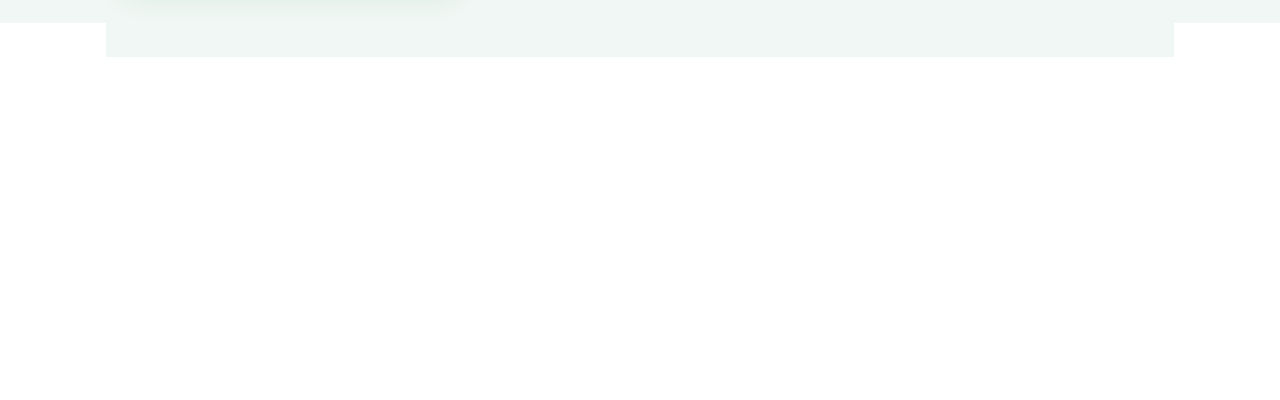
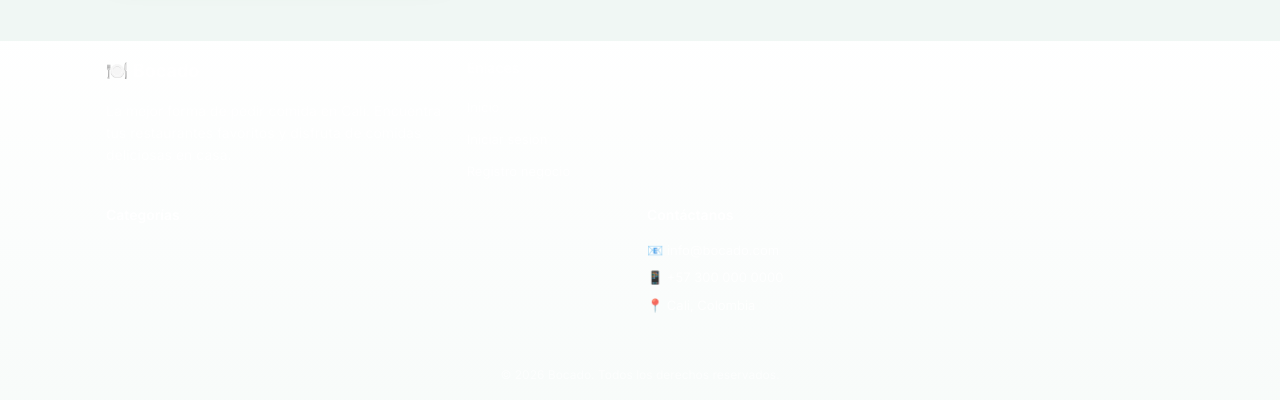
Before and after one commit to johnschneiider/Bocado, a Django app: page / in a window 1280 px wide. Shown: the part 1577-1977 px from the top of the page. Before the commit the page ends 1634 px from the top, so only its background shows below. Run offline with Django 4.2, Linux system fonts and the light colour scheme; data comes from the database, SQL or seed files in the repository; data that the repository does not hold is empty; some libraries are stand-ins or nearby versions.

Commit message:
feat: base.html with footer and header, infinite categories carousel, fixed superposition

```diff
--- a/static/app.css
+++ b/static/app.css
@@ -941,16 +941,22 @@ details[open] .chev {
 }
 
 /* Carrusel de categorías */
-.categories-carousel::-webkit-scrollbar {
-  height: 6px;
+.categories-carousel-wrapper {
+  overflow: hidden !important;
 }
-.categories-carousel::-webkit-scrollbar-track {
-  background: var(--surface-2);
-  border-radius: 3px;
+.categories-carousel {
+  animation: scroll-left 30s linear infinite;
 }
-.categories-carousel::-webkit-scrollbar-thumb {
-  background: var(--brand-2);
-  border-radius: 3px;
+.categories-carousel:hover {
+  animation-play-state: paused;
+}
+@keyframes scroll-left {
+  0% {
+    transform: translateX(0);
+  }
+  100% {
+    transform: translateX(-50%);
+  }
 }
 
 /* Cards de restaurante */
--- a/templates/base.html
+++ b/templates/base.html
@@ -4,12 +4,27 @@
   <head>
     <meta charset="utf-8" />
     <meta name="viewport" content="width=device-width, initial-scale=1" />
-    <title>{% block title %}Aladdin{% endblock %}</title>
+    <title>{% block title %}Bocado - Entrega de comida en Cali{% endblock %}</title>
+    <meta name="description" content="{% block meta_description %}Los mejores restaurantes en Cali con comida a domicilio y para llevar.{% endblock %}">
+
+    <!-- Favicon -->
+    <link rel="icon" type="image/png" href="{% static 'favicon.png' %}">
+
+    <!-- Styles -->
     <link rel="stylesheet" href="{% static 'app.css' %}" />
+
+    <!-- HTMX -->
     <script src="https://unpkg.com/htmx.org@1.9.12"></script>
+
+    <!-- Google Fonts -->
+    <link rel="preconnect" href="https://fonts.googleapis.com">
+    <link rel="preconnect" href="https://fonts.gstatic.com" crossorigin>
+    <link href="https://fonts.googleapis.com/css2?family=Inter:wght@400;500;600;700;800;900&display=swap" rel="stylesheet">
+
     {% block head %}{% endblock %}
   </head>
   <body>
+    <!-- HEADER / NAVBAR -->
     <header class="topbar">
       <div class="topbar-inner">
         <a class="brand" href="/">
@@ -18,6 +33,15 @@
           </span>
           <span>Bocado</span>
         </a>
+
+        <!-- Barra de búsqueda (visible en desktop) -->
+        <form class="search-bar" action="{% url 'home' %}" method="get" style="display: none; flex: 1; max-width: 400px; margin: 0 20px;">
+          <input type="text" name="search" placeholder="Buscar restaurante o comida..." style="width: 100%;" />
+          <button type="submit" class="btn btn-primary" style="padding: 10px 16px;">
+            🔍
+          </button>
+        </form>
+
         <nav class="nav">
           <!-- Botón de inicio (para todos) -->
           <a href="{% url 'home' %}">🏠 Inicio</a>
@@ -80,7 +104,9 @@
         </nav>
       </div>
     </header>
-    <main class="container">
+
+    <!-- MAIN CONTENT -->
+    <main class="main-content">
       {% if messages %}
         <div class="toast-container" aria-live="polite" aria-atomic="true">
           {% for message in messages %}
@@ -103,7 +129,104 @@
           })();
         </script>
       {% endif %}
+
       {% block content %}{% endblock %}
     </main>
+
+    <!-- FOOTER -->
+    <footer class="footer">
+      <div class="container" style="max-width: 1100px;">
+        <div class="grid" style="margin-bottom: 30px;">
+          <div class="col-6 col-4">
+            <h3 style="color: white; margin: 0 0 16px; font-size: 18px;">
+              🍽️ Bocado
+            </h3>
+            <p style="color: rgba(255,255,255,0.8); font-size: 14px; line-height: 1.6;">
+              La mejor forma de pedir comida en {{ city }}.
+              Encuentra tus restaurantes favoritos y disfruta de comidas deliciosas en casa.
+            </p>
+          </div>
+
+          <div class="col-6 col-2">
+            <h4 style="color: white; margin: 0 0 16px; font-size: 14px; font-weight: 600;">
+              Enlaces
+            </h4>
+            <ul style="list-style: none; padding: 0; margin: 0;">
+              <li style="margin-bottom: 8px;">
+                <a href="{% url 'home' %}" style="color: rgba(255,255,255,0.8); text-decoration: none; font-size: 13px;">
+                  Inicio
+                </a>
+              </li>
+              <li style="margin-bottom: 8px;">
+                <a href="{% url 'customer_login' %}" style="color: rgba(255,255,255,0.8); text-decoration: none; font-size: 13px;">
+                  Iniciar sesión
+                </a>
+              </li>
+              <li style="margin-bottom: 8px;">
+                <a href="{% url 'accounts:login' %}" style="color: rgba(255,255,255,0.8); text-decoration: none; font-size: 13px;">
+                  Registro negocio
+                </a>
+              </li>
+            </ul>
+          </div>
+
+          <div class="col-6 col-2">
+            <h4 style="color: white; margin: 0 0 16px; font-size: 14px; font-weight: 600;">
+              Categorías
+            </h4>
+            <ul style="list-style: none; padding: 0; margin: 0;">
+              {% for category in categories|slice:":5" %}
+                <li style="margin-bottom: 8px;">
+                  <a href="{% url 'category_detail' category.slug %}" style="color: rgba(255,255,255,0.8); text-decoration: none; font-size: 13px;">
+                    {{ category.name }}
+                  </a>
+                </li>
+              {% endfor %}
+            </ul>
+          </div>
+
+          <div class="col-6 col-4">
+            <h4 style="color: white; margin: 0 0 16px; font-size: 14px; font-weight: 600;">
+              Contáctanos
+            </h4>
+            <p style="color: rgba(255,255,255,0.8); font-size: 13px; margin: 0 0 8px;">
+              📧 info@bocado.com
+            </p>
+            <p style="color: rgba(255,255,255,0.8); font-size: 13px; margin: 0 0 8px;">
+              📱 +57 300 000 0000
+            </p>
+            <p style="color: rgba(255,255,255,0.8); font-size: 13px; margin: 0;">
+              📍 Cali, Colombia
+            </p>
+          </div>
+        </div>
+
+        <div style="
+          border-top: 1px solid rgba(255,255,255,0.1);
+          padding-top: 20px;
+          text-align: center;
+          color: rgba(255,255,255,0.6);
+          font-size: 12px;
+        ">
+          © 2026 Bocado. Todos los derechos reservados.
+        </div>
+      </div>
+    </footer>
+
+    <!-- JavaScript global -->
+    <script>
+      // Smooth scroll para enlaces internos
+      document.querySelectorAll('a[href^="#"]').forEach(anchor => {
+        anchor.addEventListener('click', function (e) {
+          e.preventDefault();
+          const target = document.querySelector(this.getAttribute('href'));
+          if (target) {
+            target.scrollIntoView({ behavior: 'smooth', block: 'start' });
+          }
+        });
+      });
+    </script>
+
+    {% block scripts %}{% endblock %}
   </body>
 </html>
```
Also changed, not shown: templates/public/home.html (+55 -41 lines).
